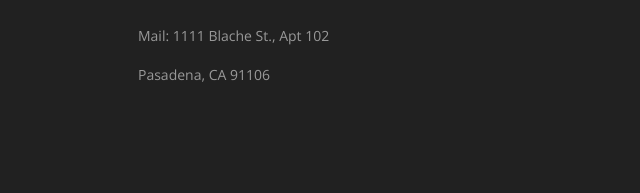
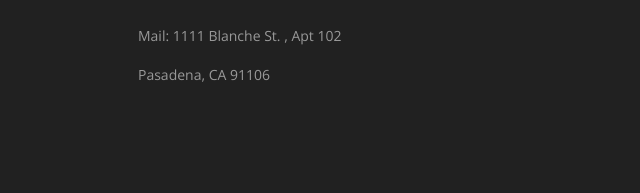
Before and after one commit to AkankshaY/AkankshaY.github.io, a plain HTML site: page research.html in a window 1280 px wide. Shown: the part 3708-3901 px from the top of the page, 327-967 px from the left. Drawn offline with nearby package versions, Linux system fonts and the light colour scheme.

Commit message:
Update research.html

```diff
--- a/research.html
+++ b/research.html
@@ -384,7 +384,7 @@ License URL: http://creativecommons.org/licenses/by/3.0/
 				</div>
                 <div class="col-md-4 footer-grid" data-wow-delay=".03s">
                     <br><br><br>
-                    <p>Mail: 1111 Blache St., Apt 102</p>
+                    <p>Mail: 1111 Blanche St. , Apt 102</p>
                     <!-- <p>1200 E. California Blvd.</p> -->
 		    <p>      Pasadena, CA 91106</p>
                 </div>
```
